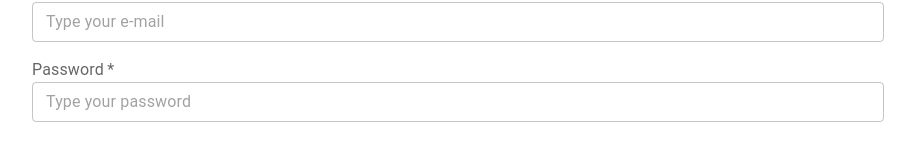
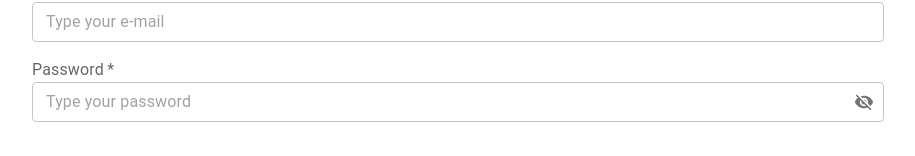
Before and after one commit to zpectah/admin-dashboard-skeleton, a React (Create React App) app: page /login in a window 1280 px wide. Shown: the part 308-464 px from the top of the page, without its empty margins (182-1097 px from the left). Built offline with nearby package versions, Linux system fonts and the light colour scheme.

Commit message:
field updates & backup

```diff
--- a/src/components/ui/ControlledForm/ControlledFormRow.tsx
+++ b/src/components/ui/ControlledForm/ControlledFormRow.tsx
@@ -17,6 +17,7 @@ import {
 import { formRowType } from 'types';
 import {
     Input,
+    Password,
     Select,
 } from '../FormField';
 
@@ -104,8 +105,7 @@ const ControlledFormRow = (props: ControlledFormRowProps) => {
 
             case 'password':
                 return (
-                    <Input
-                        type="password"
+                    <Password
                         id={id}
                         error={fieldHasError}
                         placeholder={placeholder}
--- a/src/components/ui/FormField/Input.tsx
+++ b/src/components/ui/FormField/Input.tsx
@@ -2,7 +2,7 @@ import React, { forwardRef } from 'react';
 import { TextField, TextFieldProps } from '@mui/material';
 
 type UiInputBaseProps = {};
-export type UiInputProps = UiInputBaseProps & Partial<TextFieldProps>;
+export type UiInputProps = UiInputBaseProps & TextFieldProps;
 
 const UiInput = forwardRef((props: UiInputProps, ref) => {
     const { ...rest } = props;
--- /dev/null
+++ b/src/components/ui/FormField/OutlinedInput.tsx
@@ -0,0 +1,20 @@
+import React, { forwardRef } from 'react';
+import { OutlinedInput, OutlinedInputProps } from '@mui/material';
+
+type UiOutlinedInputBaseProps = {};
+export type UiOutlinedInputProps = UiOutlinedInputBaseProps & OutlinedInputProps;
+
+const UiOutlinedInput = forwardRef((props: UiOutlinedInputProps, ref) => {
+    const { ...rest } = props;
+
+    return (
+        <OutlinedInput
+            inputRef={ref}
+            size="small"
+            fullWidth
+            {...rest}
+        />
+    );
+});
+
+export default UiOutlinedInput;
--- /dev/null
+++ b/src/components/ui/FormField/Password.tsx
@@ -0,0 +1,58 @@
+import React, { useState, forwardRef } from 'react';
+import { InputAdornment, SvgIconProps } from '@mui/material';
+import Visibility from '@mui/icons-material/Visibility';
+import VisibilityOff from '@mui/icons-material/VisibilityOff';
+
+import { IconButton } from '../Button';
+import UiOutlinedInput, { UiOutlinedInputProps } from './OutlinedInput';
+
+type UiPasswordBaseProps = {
+    iconProps?: SvgIconProps,
+};
+export type UiPasswordProps = UiPasswordBaseProps & UiOutlinedInputProps;
+
+const UiPassword = forwardRef((props: UiPasswordProps, ref) => {
+    const {
+        iconProps,
+        ...rest
+    } = props;
+
+    const [ type, setType ] = useState<'password' | 'text'>('password');
+
+    const iconProperties: Partial<SvgIconProps> = {
+        fontSize: 'small',
+        ...iconProps
+    };
+
+    const toggleType = () => {
+        let state = type;
+        if (state === 'password') {
+            state = 'text';
+        } else {
+            state = 'password';
+        }
+        setType(state);
+    };
+
+    return (
+        <UiOutlinedInput
+            type={type}
+            ref={ref}
+            endAdornment={
+                <InputAdornment position="end">
+                    <IconButton
+                        aria-label="toggle password visibility"
+                        onClick={toggleType}
+                        onMouseDown={(e) => e.preventDefault()}
+                        edge="end"
+                    >
+                        {type === 'password' ? <VisibilityOff {...iconProperties} /> : <Visibility {...iconProperties} />}
+                    </IconButton>
+                </InputAdornment>
+            }
+            {...rest}
+        />
+    );
+});
+
+export default UiPassword;
--- a/src/components/ui/FormField/index.tsx
+++ b/src/components/ui/FormField/index.tsx
@@ -1,4 +1,8 @@
 export { default as Input } from './Input';
 export type { UiInputProps as InputProps } from './Input';
+export { default as OutlinedInput } from './OutlinedInput';
+export type { UiOutlinedInputProps as OutlinedInputProps } from './OutlinedInput';
+export { default as Password } from './Password';
+export type { UiPasswordProps as PasswordProps } from './Password';
 export { default as Select } from './Select';
 export type { UiSelectProps as SelectProps } from './Select';
```
